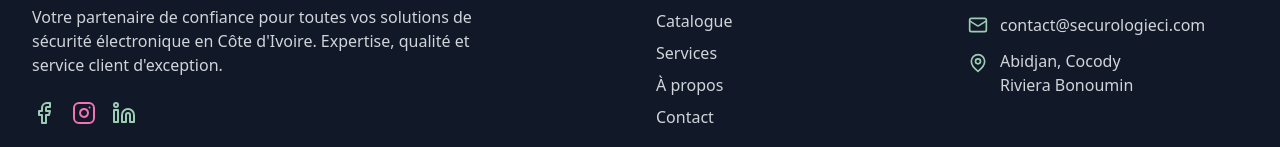
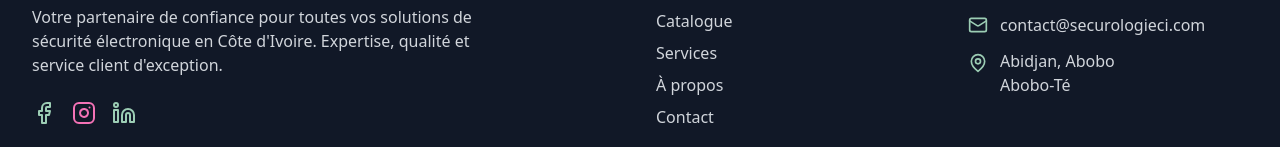
Before and after one commit to Adn225/secunologi_webs, a React (Vite) app: page / in a window 1280 px wide. Shown: the part 3266-3413 px from the top of the page. Built offline with nearby package versions, Linux system fonts and the light colour scheme; no server answers.

Commit message:
Update footer location from Cocody to Abobo

```diff
--- a/src/components/Footer.tsx
+++ b/src/components/Footer.tsx
@@ -78,8 +78,8 @@ const Footer: React.FC = () => {
                   className="text-gray-300 hover:text-white transition-colors"
                   aria-label="Ouvrir la localisation SecunologieCI"
                 >
-                  Abidjan, Cocody<br />
-                  Riviera Bonoumin
+                  Abidjan, Abobo<br />
+                  Abobo-Té
                 </a>
               </div>
             </div>
```
